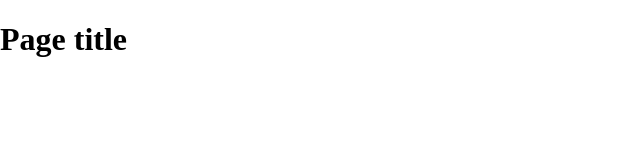
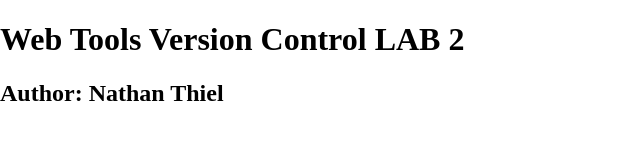
Before and after one commit to NathanThiel/Webtoolsgithubintrothiel, a plain HTML site: page index.html in a window 1280 px wide. Shown: the whole page, without its empty margins (0-640 px from the left). Drawn offline with nearby package versions, Linux system fonts and the light colour scheme.

Commit message:
Second commit. Modified index to include my name.
Changed initial H1 tag, added H2 tag.

```diff
--- a/index.html
+++ b/index.html
@@ -14,7 +14,8 @@
     </head>
     <body>
     <header>
-	<h1>Page title</h1>
+	<h1>Web Tools Version Control LAB 2</h1>
+	<h2>Author: Nathan Thiel</h2>
     </header>
     <nav id="pageNav">
     </nav>
```
